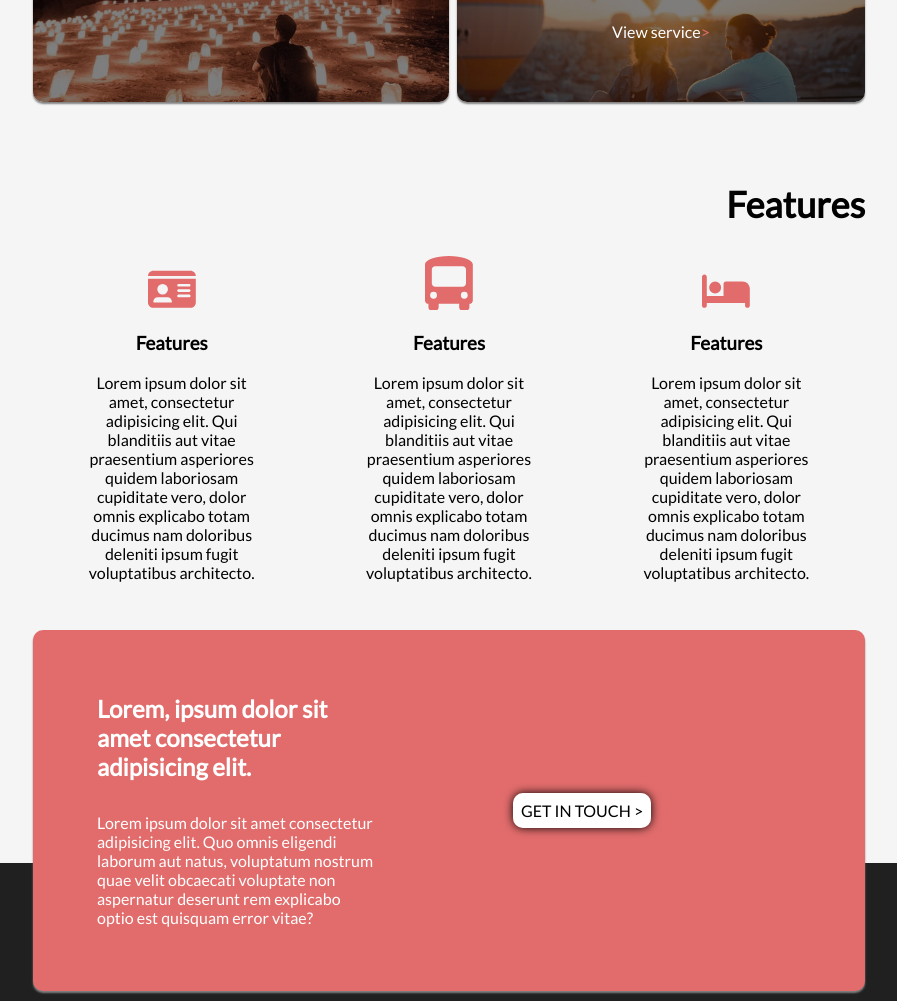
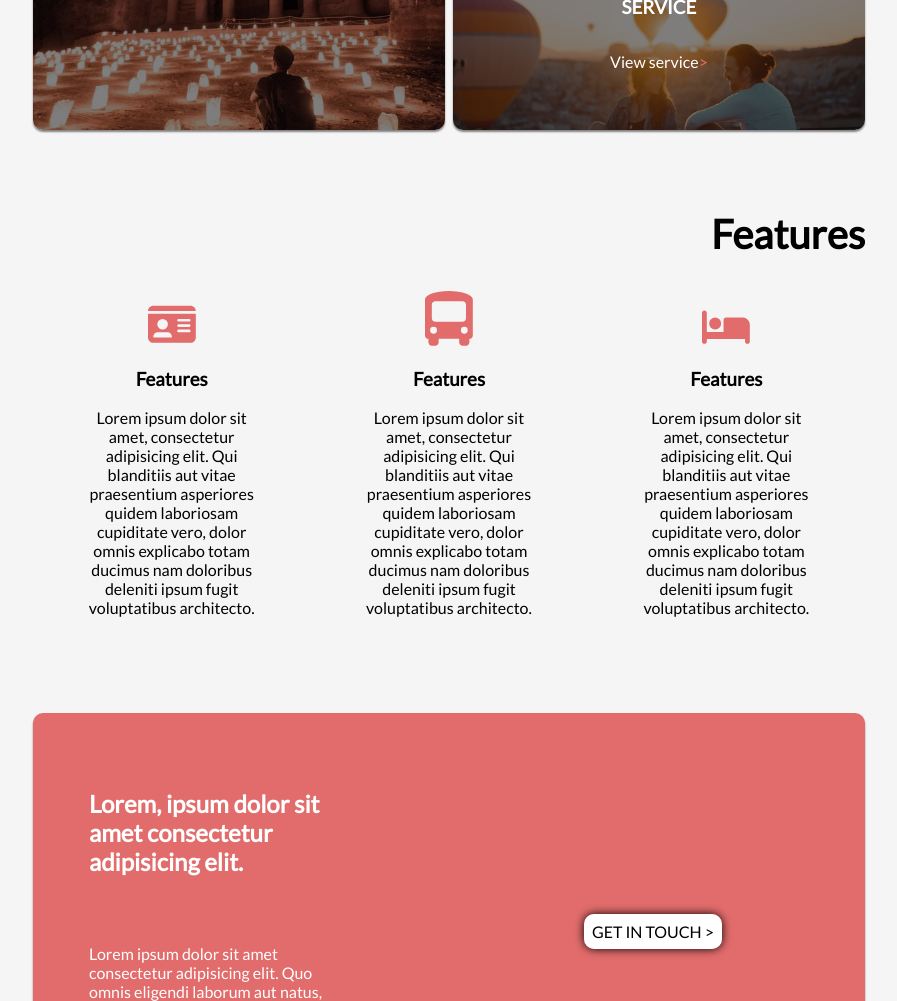
Before and after one commit to poutou89/Travel-Together, a website: page index.html in a window 1280 px wide. Shown: the part 950-1951 px from the top of the page, without its empty margins (191-1088 px from the left). Drawn offline with Linux system fonts and the light colour scheme.

Commit message:
tentative d'optimisation scss

```diff
--- a/assets/scss/abstracts/_fonts.scss
+++ b/assets/scss/abstracts/_fonts.scss
@@ -4,3 +4,4 @@
 }
 
 $primaryfont: "LatoRegular";
+$secondaryfont: sans-serif;
--- a/assets/scss/components/_banner.scss
+++ b/assets/scss/components/_banner.scss
@@ -11,21 +11,12 @@
         align-items: center;
         overflow: hidden;
         width: 100%;
-        * {
-            margin: 4vh;
-        }
-
-        h1,
-        p {
-            color: vstyle.$thristycolor;
-            width: 80%;
-        }
+        padding: 4vh;
     }
 
     .banner-image {
-        margin: 0 10% 0 0;
+        margin: 0 10% -20% 0;
         position: relative;
-        transform: translateY(8vh);
 
         img {
             width: 100%;
@@ -37,18 +28,14 @@
 #end-banner {
     .container {
         .cadrerose {
-            align-items: center;
-            transform: translateY(20vh);
-            margin-top: -20vh;
-            justify-content: space-evenly;
+            margin-bottom: -25vh;
             position: relative;
             .container-text {
                 width: 50%;
             }
             .container-button {
                 width: 50%;
-                position: relative;
-                top: 50%;
+                text-align: center;
             }
         }
     }
--- a/assets/scss/components/_card.scss
+++ b/assets/scss/components/_card.scss
@@ -1,61 +1,37 @@
 @use "../abstracts/variables" as vstyle;
 
-.container-card {
+.card {
     display: flex;
-    gap: 1vh;
+    box-shadow: 0 2px 2px grey;
+    align-items: center;
+    justify-content: center;
+    border-radius: vstyle.$bordrad;
+    flex-direction: column;
+    background-size: cover;
+    background-position: 0;
     width: 100%;
-    h3 {
-        color: vstyle.$thristycolor;
-        text-transform: uppercase;
+    flex: 1;
 }
+
 .services-card-horizontal {
     display: flex;
     width: 50%;
-        .card {
-            display: flex;
-            width: 70vh;
-            height: 51vh;
+    height: 50vh;
 }
-        .card-primary {
-            background-image: linear-gradient(rgba(0, 0, 0, 0.5), rgba(0, 0, 0, 0.5)),url(../img/homme-assis-batiment.jpg);
-            background-size: cover;
-            background-position: 0;
-        }
-    }
+
 .services-card-vertical {
     display: flex;
     flex-direction: column;
     gap: 1vh;
     width: 50%;
-        .card {
-            display: flex;
-            height: 25vh;
+}
+
+.card-primary {
+    background-image: linear-gradient(rgba(0, 0, 0, 0.5), rgba(0, 0, 0, 0.5)),url(../img/homme-assis-batiment.jpg);
 }
 .card-secondary {
     background-image: linear-gradient(rgba(0, 0, 0, 0.5), rgba(0, 0, 0, 0.5)),url(../img/passport.jpg);
-                background-size: cover;
-                background-position: 0;
 }
 .card-thirsty {
     background-image: linear-gradient(rgba(0, 0, 0, 0.5), rgba(0, 0, 0, 0.5)),url(../img/montgolfiere.jpg);
-                background-size: cover;
-                background-position: 0;
 }
-    }
-
-}
-
-.card {
-    box-shadow: 0 2px 2px grey;
-    align-items: center;
-    justify-content: center;
-    border-radius: vstyle.$bordrad;
-    flex-direction: column;
-    p {
-        color: vstyle.$thristycolor;
-    }
-    p::after {
-        content: ">";
-        color: rgb(226, 108, 108);
-    }
-}
--- a/assets/scss/layout/_body.scss
+++ b/assets/scss/layout/_base.scss
@@ -6,15 +6,26 @@ body {
     background-repeat: no-repeat;
     background-size: cover;
     margin: 0 auto;
-    font-family: vfont.$primaryfont;
+    font-family: vfont.$primaryfont, vfont.$secondaryfont;
 }
 
 h2 {
-    margin-top: 10vh;
-    font-size: 36px;
+    font-size: 5vh;
 }
+
 .container {
-    margin: 4vh auto;
+    margin: 10vh auto;
     width: 65%;
     position: relative;
 }
+
+a {
+    text-decoration: vstyle.$styleless;
+}
+
+.logo {
+    width: 20vh;
+    img {
+        width: 100%;
+    }
+}
--- a/assets/scss/layout/_footer.scss
+++ b/assets/scss/layout/_footer.scss
@@ -22,11 +22,6 @@ footer {
                 .menu-item-active {
                     color: vstyle.$thristycolor;
                 }
-
-                a {
-                    text-decoration: vstyle.$styleless;
-                }
-
             }
         }
     }
--- a/assets/scss/layout/_header.scss
+++ b/assets/scss/layout/_header.scss
@@ -19,21 +19,9 @@ header {
             .menu-item-active {
                 color: vstyle.$primarycolor;
             }
-
-            a {
-                text-decoration: vstyle.$styleless;
-            }
-
         }
     }
     .menu {
         display: none;
     }
 }
-
-.logo {
-    width: 20vh;
-    img {
-        width: 100%;
-    }
-}
--- a/assets/scss/layout/_mobile.scss
+++ b/assets/scss/layout/_responsive.scss
@@ -1,12 +1,17 @@
 @media screen and (max-width: 768px) {
-    .header {
-
+    header {
+        flex-direction: column;
+        align-items: center;
+        gap: 2vh;
         .header-list {
          display: none;
         }
-
         .menu {
             display: flex;
         }
     }
+
+    main  {
+
+    }
 }
--- /dev/null
+++ b/assets/scss/pages/_homepage.scss
@@ -0,0 +1,31 @@
+@use "../abstracts/variables" as vstyle;
+
+.container-card {
+    display: flex;
+    gap: 1vh;
+    h3 {
+        color: vstyle.$thristycolor;
+        text-transform: uppercase;
+    }
+}
+
+#services {
+    p {
+        color: vstyle.$thristycolor;
+    }
+    p::after {
+        content: ">";
+        color: rgb(226, 108, 108);
+    }
+}
+
+.cadrerose {
+    h1, p {
+        color: vstyle.$thristycolor;
+        width: 80%;
+        padding: 3vh;
+    }
+    a {
+        margin-left: 3vh;
+    }
+}
--- a/assets/scss/style.scss
+++ b/assets/scss/style.scss
@@ -1,8 +1,9 @@
 @use 'layout/header.scss';
-@use 'layout/body.scss';
+@use 'layout/_base.scss';
 @use 'components/banner.scss';
 @use 'components/_button.scss';
 @use 'components/_card.scss';
 @use 'components/_fiches.scss';
 @use 'layout/_footer.scss';
-@use 'layout/_mobile.scss';
+@use 'layout/_responsive.scss';
+@use 'pages/homepage'
```
Also changed, not shown: assets/css/style.css, assets/scss/base/_typography.scss (deleted), 1 other file. Lines whose indentation alone changed are shown as unchanged.
